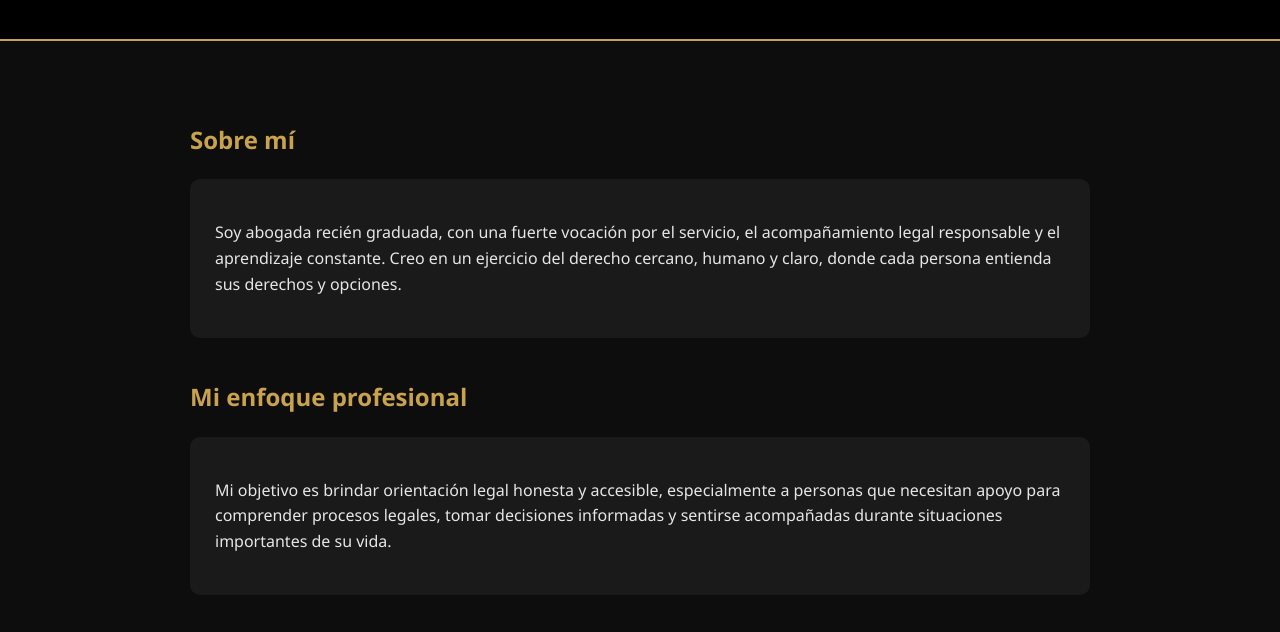
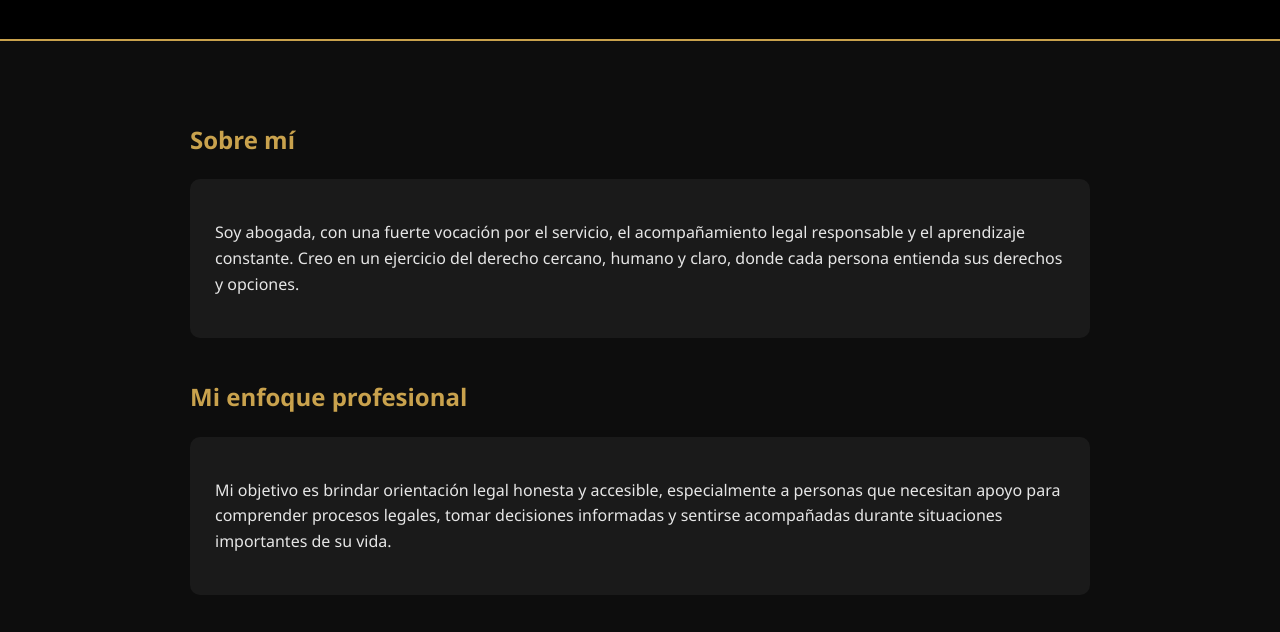
Before and after one commit to Gemaqmabogada/gemaquesada.github.io, a plain HTML site: page index.html in a window 1280 px wide. Shown: the part 149-781 px from the top of the page. Drawn offline with Linux system fonts and the light colour scheme.

Commit message:
Update index.html

```diff
--- a/index.html
+++ b/index.html
@@ -93,7 +93,7 @@
   <h2>Sobre mí</h2>
   <div class="card">
     <p>
-      Soy abogada recién graduada, con una fuerte vocación por el servicio,
+      Soy abogada, con una fuerte vocación por el servicio,
       el acompañamiento legal responsable y el aprendizaje constante.
       Creo en un ejercicio del derecho cercano, humano y claro,
       donde cada persona entienda sus derechos y opciones.
```
